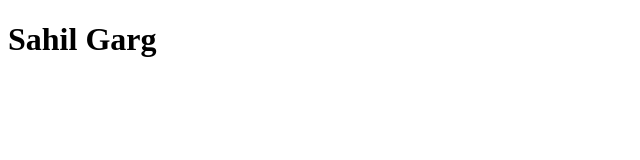
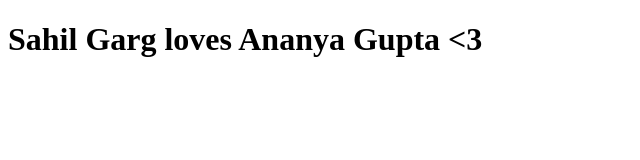
Before and after one commit to sahilgarg30/NBA17AllStars, a plain HTML site: page index.html in a window 1280 px wide. Shown: the whole page, without its empty margins (0-640 px from the left). Drawn offline with Linux system fonts and the light colour scheme.

Commit message:
First commits

```diff
--- a/index.html
+++ b/index.html
@@ -5,6 +5,6 @@
 </head>
 
 <body>
-<h1> Sahil Garg </h1>
+<h1> Sahil Garg loves Ananya Gupta <3 </h1>
 </body>
 </html>
```
